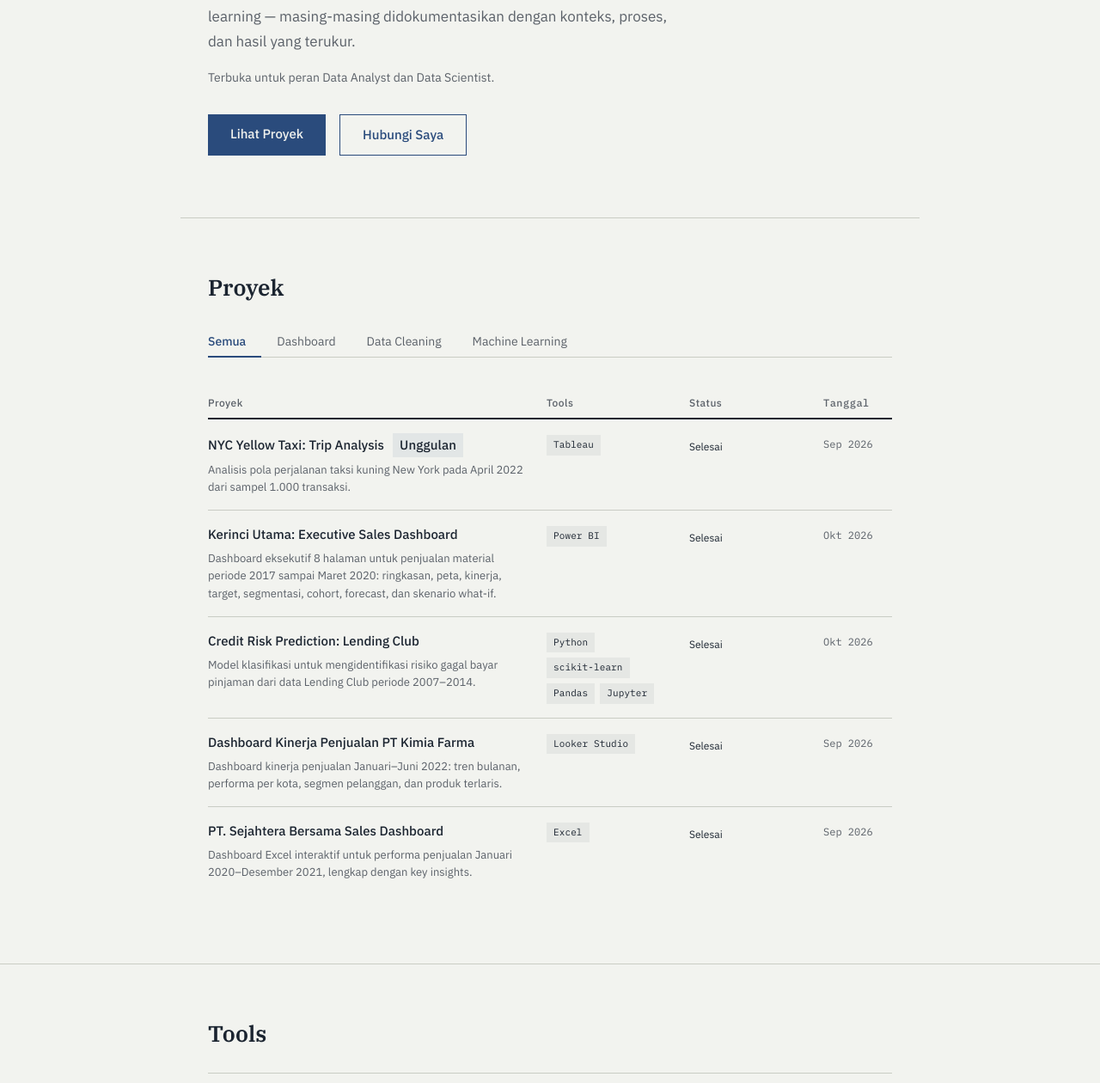
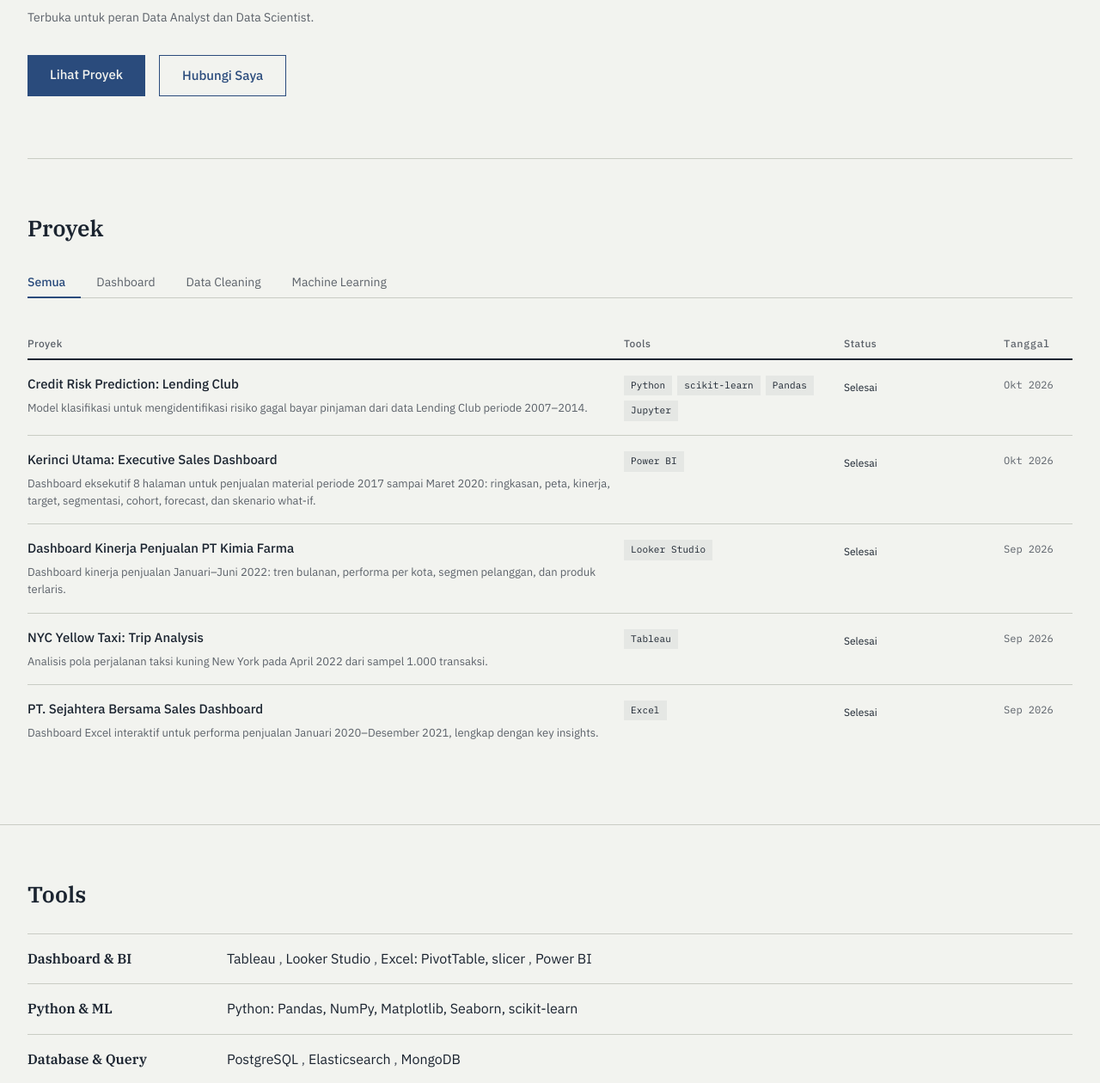
Before and after one commit to wildankamri/wildankamri.github.io, a plain HTML site: page index.html in a window 1280 px wide. Shown: the part 376-1636 px from the top of the page at 86% size. Drawn offline with Linux system fonts and the light colour scheme.

Commit message:
Perbarui tampilan landing dan detail proyek
Co-authored-by: Copilot <223556219+Copilot@users.noreply.github.com>

```diff
--- a/index.html
+++ b/index.html
@@ -33,11 +33,13 @@
   <section class="hero" id="hero">
     <div class="container">
       <p class="hero-role">Data Analyst, Data Scientist</p>
-      <h1 class="hero-headline">Teliti dalam proses, jelas dalam hasil.</h1>
-      <p class="hero-sub">
-        Portofolio ini berisi proyek dashboard, data cleaning, dan machine learning
-        — masing-masing didokumentasikan dengan konteks, proses, dan hasil yang terukur.
-      </p>
+      <div class="hero-copy">
+        <h1 class="hero-headline">Teliti dalam proses, jelas dalam hasil.</h1>
+        <p class="hero-sub">
+          Portofolio ini berisi proyek dashboard, data cleaning, dan machine learning
+          — masing-masing didokumentasikan dengan konteks, proses, dan hasil yang terukur.
+        </p>
+      </div>
       <p class="hero-availability">Terbuka untuk peran Data Analyst dan Data Scientist.</p>
       <div class="hero-cta">
         <a href="#proyek" class="btn btn-primary" id="cta-projects">Lihat Proyek</a>
@@ -86,10 +88,10 @@
           <dt>Dashboard &amp; BI</dt>
           <dd>
             <ul class="tools-items">
-              <li><a class="text-link" href="project.html?id=nyc-yellow-taxi">Tableau</a></li>
-              <li><a class="text-link" href="project.html?id=kimia-farma-sales">Looker Studio</a></li>
-              <li><a class="text-link" href="project.html?id=sejahtera-bersama-sales">Excel: PivotTable, slicer</a></li>
-              <li>Power BI <span class="muted-note">segera</span></li>
+              <li>Tableau</li>
+              <li>Looker Studio</li>
+              <li>Excel: PivotTable, slicer</li>
+              <li>Power BI</li>
             </ul>
           </dd>
         </div>
@@ -97,7 +99,7 @@
           <dt>Python &amp; ML</dt>
           <dd>
             <ul class="tools-items">
-              <li><a class="text-link" href="project.html?id=credit-risk-prediction">Python: Pandas, NumPy, Matplotlib, Seaborn, scikit-learn</a></li>
+              <li>Python: Pandas, NumPy, Matplotlib, Seaborn, scikit-learn</li>
             </ul>
           </dd>
         </div>
@@ -107,7 +109,7 @@
             <ul class="tools-items">
               <li>PostgreSQL</li>
               <li>Elasticsearch</li>
-              <li>MongoDB <span class="muted-note">pengalaman kerja</span></li>
+              <li>MongoDB</li>
             </ul>
           </dd>
         </div>
@@ -116,7 +118,7 @@
           <dd>
             <ul class="tools-items">
               <li>Prompt engineering</li>
-              <li>AI-assisted coding: HTML, CSS, JavaScript</li>
+              <li>AI-assisted coding</li>
             </ul>
           </dd>
         </div>
--- a/main.js
+++ b/main.js
@@ -18,11 +18,11 @@ document.addEventListener('DOMContentLoaded', () => {
         '<p class="load-error">Gagal memuat data proyek. Pastikan file dibuka melalui server lokal, bukan langsung dari file:// .</p>';
     });
 
-  // ── Sort: featured first, then newest date ──────────────
+  // ── Sort: newest date, then title ───────────────────────
   function sortProjects(projects) {
     return [...projects].sort((a, b) => {
-      if (a.featured !== b.featured) return b.featured ? 1 : -1;
-      return b.date.localeCompare(a.date);
+      return b.date.localeCompare(a.date)
+        || a.title.localeCompare(b.title, 'id', { sensitivity: 'base' });
     });
   }
 
@@ -39,10 +39,6 @@ document.addEventListener('DOMContentLoaded', () => {
 
   function createRow(project) {
     const titleHTML = `<a href="project.html?id=${encodeURIComponent(project.id)}" class="project-link">${escapeHTML(project.title)}</a>`;
-
-    const featuredHTML = project.featured
-      ? '<span class="featured-label">Unggulan</span>'
-      : '';
 
     const toolsHTML = project.tools
       .map(t => `<span class="tool-badge">${escapeHTML(t)}</span>`)
@@ -63,7 +59,6 @@ document.addEventListener('DOMContentLoaded', () => {
         <div class="ledger-col-name">
           <div class="project-title-line">
             ${titleHTML}
-            ${featuredHTML}
           </div>
           <p class="project-summary">${escapeHTML(project.summary)}</p>
         </div>
--- a/project.js
+++ b/project.js
@@ -129,7 +129,7 @@ document.addEventListener('DOMContentLoaded', () => {
         </div>
         <section class="project-preview" aria-label="Pratinjau proyek">
           <div class="project-preview-heading">
-            ${hasEmbed ? '<span class="project-preview-label">Dashboard interaktif</span>' : ''}
+            ${hasEmbed ? '<span class="project-preview-label">Pratinjau dashboard</span>' : ''}
             <div class="project-preview-actions">${previewActions}</div>
           </div>
           ${previewHTML}
--- a/style.css
+++ b/style.css
@@ -14,7 +14,7 @@
   --font-sans: 'IBM Plex Sans', system-ui, sans-serif;
   --font-mono: 'IBM Plex Mono', 'Courier New', monospace;
 
-  --container-max: 860px;
+  --container-max: 1280px;
   --container-padding: 2rem;
   --spacing-row: 1rem;
 }
@@ -61,9 +61,9 @@ body {
 .section-divider {
   border: none;
   border-top: 1px solid var(--color-hairline);
-  max-width: var(--container-max);
+  width: calc(100% - var(--container-padding) - var(--container-padding));
+  max-width: calc(var(--container-max) - var(--container-padding) - var(--container-padding));
   margin: 0 auto;
-  padding: 0 var(--container-padding);
 }
 
 /* ========================================
@@ -131,24 +131,35 @@ body {
   letter-spacing: 0.01em;
 }
 
+.hero-copy {
+  width: fit-content;
+  max-width: 100%;
+}
+
 .hero-headline {
   font-family: var(--font-serif);
   font-weight: 700;
-  font-size: 2.75rem;
+  font-size: clamp(2.125rem, 4.2vw, 3.75rem);
   line-height: 1.18;
   color: var(--color-ink);
   margin-bottom: 1.5rem;
-  max-width: 620px;
 }
 
 .hero-sub {
+  width: 0;
+  min-width: 100%;
   font-family: var(--font-sans);
   font-size: 1.0625rem;
   font-weight: 400;
   line-height: 1.7;
   color: var(--color-muted);
-  max-width: 540px;
   margin-bottom: 2.5rem;
+}
+
+@media (min-width: 900px) {
+  .hero-headline {
+    white-space: nowrap;
+  }
 }
 
 .hero-availability {
@@ -336,7 +347,7 @@ body {
    ======================================== */
 .ledger-header {
   display: grid;
-  grid-template-columns: 1fr 150px 140px 80px;
+  grid-template-columns: minmax(0, 1fr) minmax(150px, 240px) minmax(140px, 170px) 80px;
   gap: 1rem;
   align-items: baseline;
   padding: 0.5rem 0;
@@ -350,7 +361,7 @@ body {
 
 .ledger-row {
   display: grid;
-  grid-template-columns: 1fr 150px 140px 80px;
+  grid-template-columns: minmax(0, 1fr) minmax(150px, 240px) minmax(140px, 170px) 80px;
   gap: 1rem;
   align-items: start;
   padding: var(--spacing-row) 0;
@@ -373,8 +384,7 @@ body {
   flex-wrap: wrap;
 }
 
-.project-title-line a,
-.project-title-line span {
+.project-title-line a {
   font-family: var(--font-sans);
   font-size: 0.9375rem;
   font-weight: 500;
@@ -390,16 +400,6 @@ body {
 .project-title-line a:hover {
   border-bottom-color: var(--color-accent);
   color: var(--color-accent);
-}
-
-.featured-label {
-  font-family: var(--font-mono);
-  font-size: 0.6875rem;
-  font-weight: 400;
-  color: var(--color-accent);
-  background-color: rgba(42, 75, 124, 0.08);
-  padding: 0.125rem 0.5rem;
-  letter-spacing: 0.01em;
 }
 
 .project-summary {
@@ -611,7 +611,6 @@ body {
 }
 
 .project-detail-summary {
-  max-width: 65ch;
   margin-bottom: 2rem;
   color: var(--color-muted);
   font-size: 1.0625rem;
@@ -716,8 +715,8 @@ body {
 
 .project-detail-section {
   display: grid;
-  grid-template-columns: 200px minmax(0, 1fr);
-  column-gap: 2rem;
+  grid-template-columns: minmax(0, 1fr);
+  row-gap: 0.625rem;
   align-items: start;
   padding: var(--spacing-row) 0;
   border-top: 1px solid var(--color-hairline);
@@ -732,7 +731,7 @@ body {
 
 .project-detail-section p,
 .project-detail-insights {
-  max-width: 70ch;
+  width: 100%;
   color: var(--color-muted);
 }
 
@@ -793,10 +792,6 @@ body {
     padding: 5rem 0 3.5rem;
   }
 
-  .hero-headline {
-    font-size: 2.125rem;
-  }
-
   .ledger-header {
     grid-template-columns: 1fr 120px 120px 72px;
     gap: 0.75rem;
@@ -844,6 +839,7 @@ body {
   .hero-headline {
     font-size: 1.75rem;
     line-height: 1.25;
+    white-space: normal;
   }
 
   .project-detail {
```
